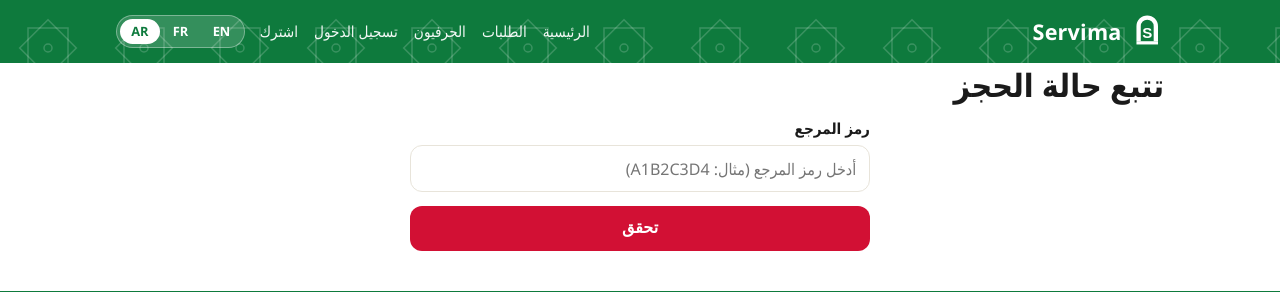
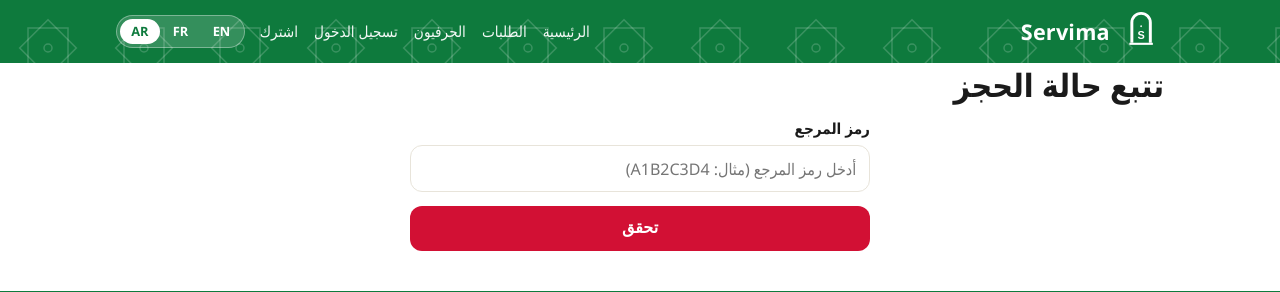
Before and after one commit to elghazihamza1-collab/servima, a Flask app: page /booking/lookup in a window 1280 px wide. Shown: the top 292 px of the page. Run offline with Flask 3, Linux system fonts and the light colour scheme; data that the repository does not hold is empty.

Commit message:
header: doorway-style arch mark (K proportions)

```diff
--- a/templates/base.html
+++ b/templates/base.html
@@ -21,7 +21,7 @@
 <header class="topbar">
   <div class="wrap topbar-inner">
     <a class="brand" href="{{ url_for('home') }}">
-      <svg viewBox="0 0 64 78" aria-hidden="true"><path d="M16,58 L16,30 A16 16 0 0 1 48 30 L48,58" fill="none" stroke="#fff" stroke-width="8"/><rect x="12" y="58" width="40" height="6" fill="#fff"/><text x="32" y="52" font-family="sans-serif" font-weight="bold" font-size="28" text-anchor="middle" fill="#fff">S</text></svg>
+      <svg viewBox="0 0 110 100" aria-hidden="true"><path d="M33,78 L33,30 A22 22 0 0 1 77 30 L77,78" fill="none" stroke="#fff" stroke-width="7"/><rect x="27" y="78" width="56" height="5" fill="#fff"/><text x="55" y="68" font-family="sans-serif" font-weight="bold" font-size="26" text-anchor="middle" fill="#fff">S</text><polygon points="55,36 57.5,38.5 55,41 52.5,38.5" fill="#fff"/></svg>
       Servima
     </a>
     <nav class="nav" aria-label="{{ t('nav_home') }}">
```
